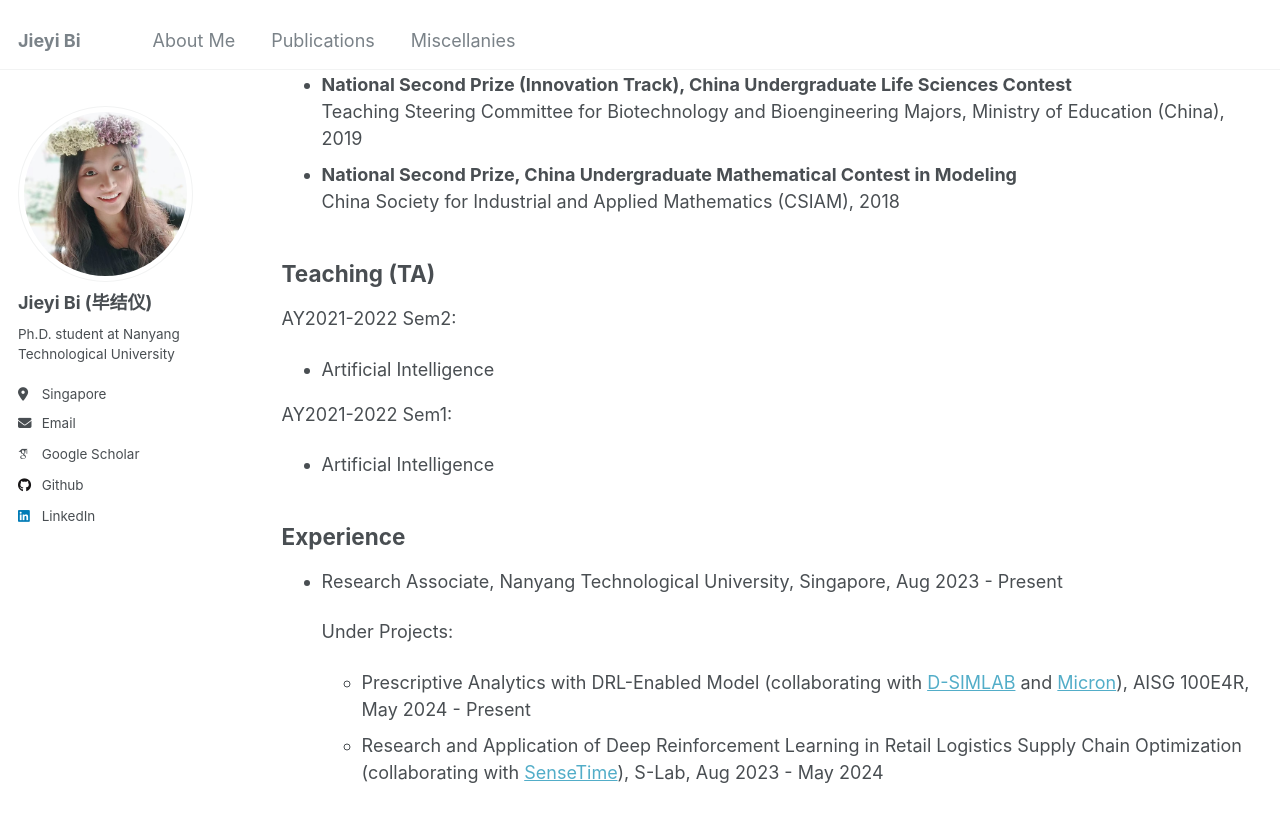
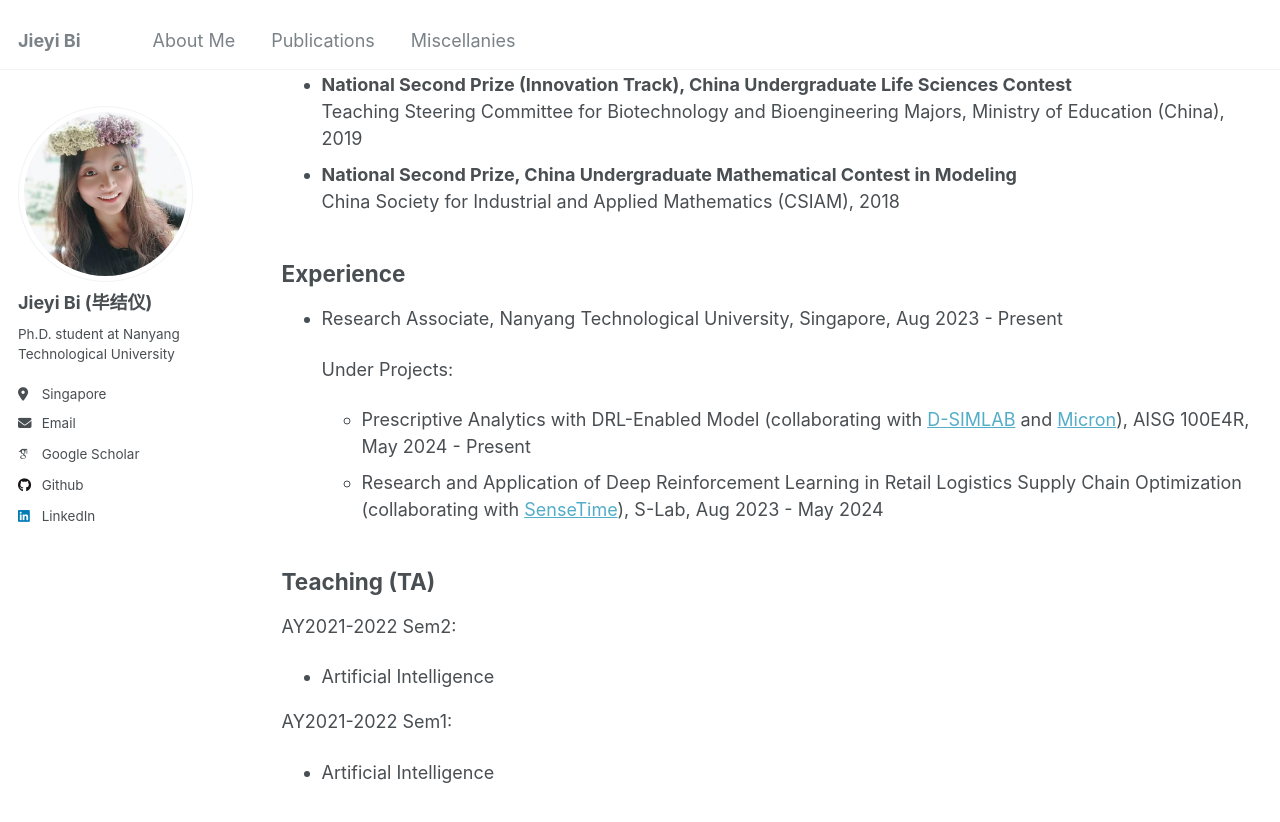
Before and after one commit to jieyibi/jieyibi.github.io, a Jekyll site: the page built from _pages/miscellanies.md, in a window 1280 px wide and 900 px high, scrolled down 657 px. Shown: the top 822 px of the window. Built offline with Jekyll 4.4.1, drawn with Linux system fonts in a browser that asks for light colours; some web fonts are replaced; part of the change alters nothing that is shown.

```diff
--- a/_pages/miscellanies.md
+++ b/_pages/miscellanies.md
@@ -29,6 +29,13 @@ Teaching Steering Committee for Biotechnology and Bioengineering Majors, Ministr
 - **National Second Prize, China Undergraduate Mathematical Contest in Modeling**
 China Society for Industrial and Applied Mathematics (CSIAM), 2018
 
+## Experience
+
+- Research Associate, Nanyang Technological University, Singapore, Aug 2023 - Present
+
+  Under Projects:
+  - Prescriptive Analytics with DRL-Enabled Model (collaborating with [D-SIMLAB](https://d-simlab.com/) and [Micron](https://www.micron.com/)), AISG 100E4R, May 2024 - Present
+  - Research and Application of Deep Reinforcement Learning in Retail Logistics Supply Chain Optimization (collaborating with [SenseTime](https://www.sensetime.com/en)), S-Lab, Aug 2023 - May 2024
 
 ## Teaching (TA)
 
@@ -37,11 +44,3 @@ AY2021-2022 Sem2:
 
 AY2021-2022 Sem1:
 * Artificial Intelligence
-
-## Experience
-
-- Research Associate, Nanyang Technological University, Singapore, Aug 2023 - Present
-
-  Under Projects:
-  - Prescriptive Analytics with DRL-Enabled Model (collaborating with [D-SIMLAB](https://d-simlab.com/) and [Micron](https://www.micron.com/)), AISG 100E4R, May 2024 - Present
-  - Research and Application of Deep Reinforcement Learning in Retail Logistics Supply Chain Optimization (collaborating with [SenseTime](https://www.sensetime.com/en)), S-Lab, Aug 2023 - May 2024
```
